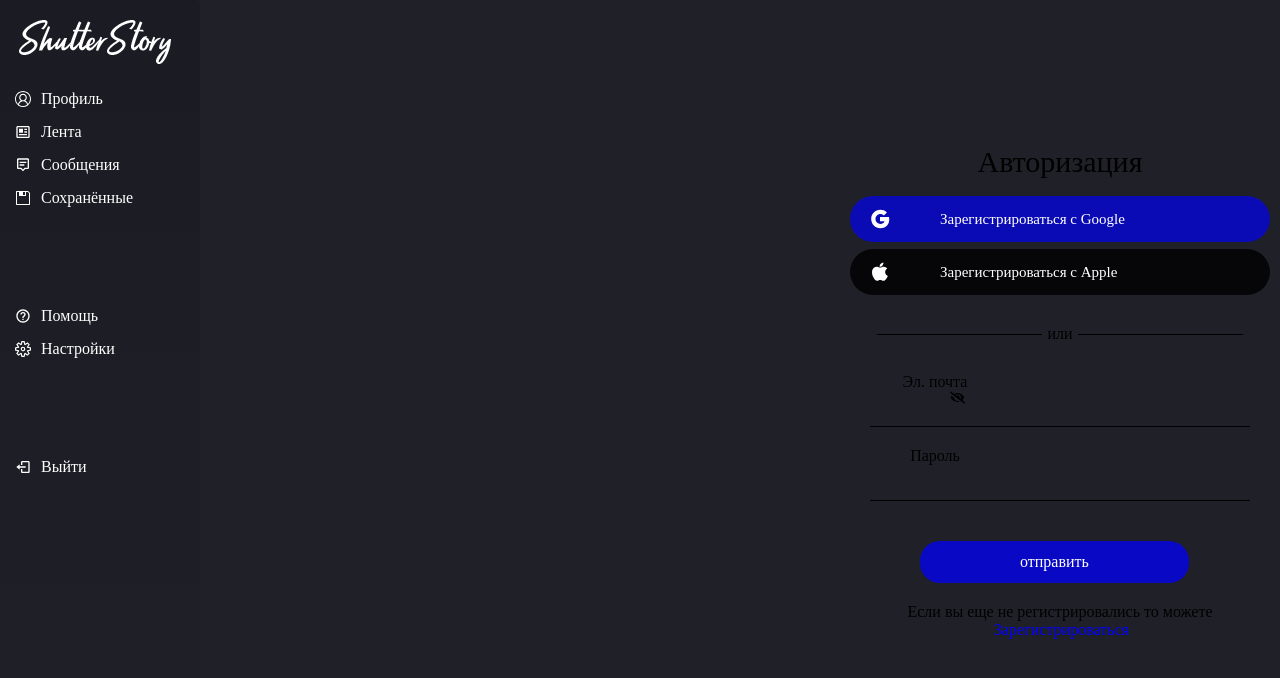
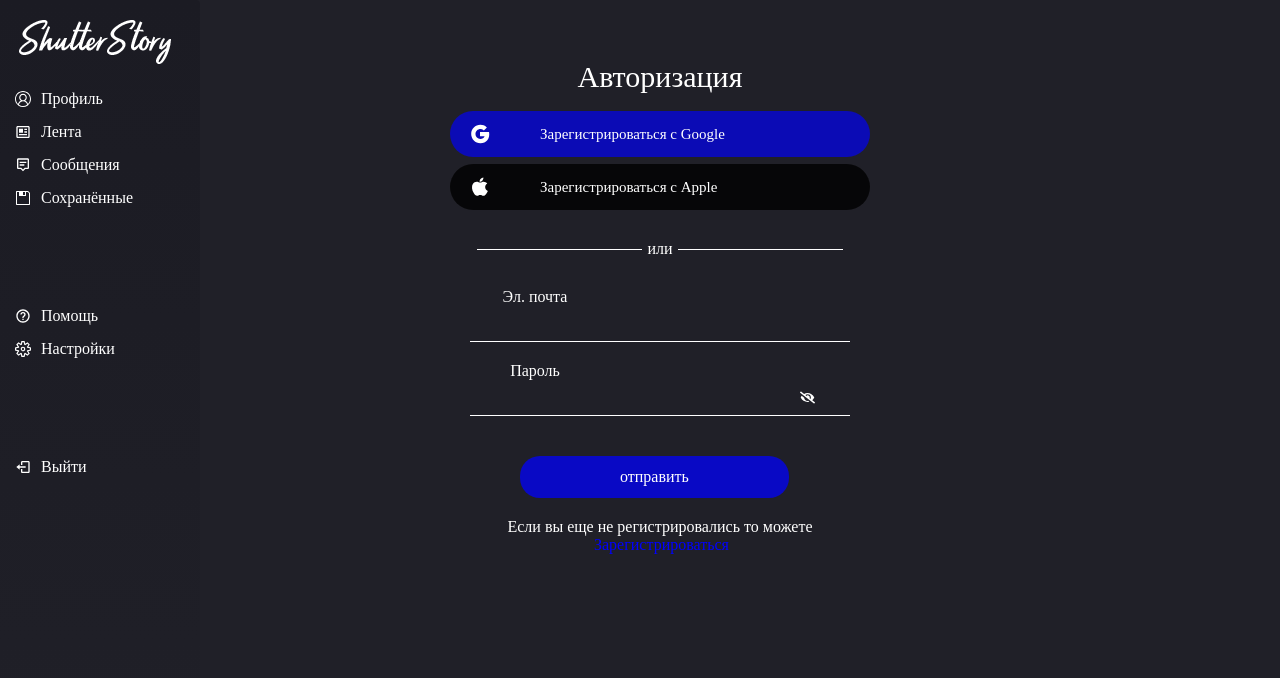
Before and after one commit to BoobekKalmatov/shutter, a React (Create React App) app: page /login in a window 1280 px wide. Shown: the top 678 px of the page. Built offline with nearby package versions, Linux system fonts and the light colour scheme.

Commit message:
merge dev

```diff
--- a/src/components/Login/Login.module.css
+++ b/src/components/Login/Login.module.css
@@ -21,8 +21,8 @@ h1, h2, h3, h4, h5, h6, p, button, div, a, header, main, form, input {
     flex-direction: column;
     justify-content: center;
 
-    margin-left: 600px;
-    margin-top: 35px;
+    margin-left: 200px;
+    margin-top: -50px;
 }
 
 .loginImage {
@@ -33,7 +33,7 @@ h1, h2, h3, h4, h5, h6, p, button, div, a, header, main, form, input {
 .registerComponentTitle {
     margin-top: 10px;
     margin-bottom: 10px;
-    color: black;
+    color: rgb(255, 255, 255);
     font-size: 30px;
 }
 
@@ -152,7 +152,7 @@ h1, h2, h3, h4, h5, h6, p, button, div, a, header, main, form, input {
 }
 
 .blockInputText {
-    color: black;
+    color: rgb(255, 255, 255);
     text-align: left;
     padding-right: 250px;
     margin-top: 10px;
@@ -169,8 +169,8 @@ h1, h2, h3, h4, h5, h6, p, button, div, a, header, main, form, input {
     font-size: 14px;
     position: relative;
     background: none;
-    color: black;
-    border-bottom: 1px solid black;
+    color: rgb(255, 255, 255);
+    border-bottom: 1px solid rgb(255, 255, 255);
 }
 
 .inputRegister::after {
@@ -194,12 +194,12 @@ h1, h2, h3, h4, h5, h6, p, button, div, a, header, main, form, input {
 .orBlockTitle {
     margin-left: 5px;
     margin-right: 5px;
-    color: black;
+    color: rgb(255, 255, 255);
 }
 
 .or {
     width: 165px;
-    border-bottom: 1.4px solid black;
+    border-bottom: 1.4px solid rgb(255, 255, 255);
 }
 
 .eyePasswordRegister {
@@ -207,9 +207,9 @@ h1, h2, h3, h4, h5, h6, p, button, div, a, header, main, form, input {
     width: 15px;
     position: absolute;
     top: 390px;
-    left: 950px;
+    left: 800px;
     background: none;
-    color: black;
+    color: rgb(255, 255, 255);
 }
 
 .eyePasswordConfirm {
@@ -217,9 +217,9 @@ h1, h2, h3, h4, h5, h6, p, button, div, a, header, main, form, input {
     width: 15px;
     position: absolute;
     top: 470px;
-    left: 950px;
+    left: 800px;
     background: none;
-    color: black;
+    color: rgb(255, 255, 255);
 }
 
 .warningsBlock {
@@ -252,5 +252,5 @@ h1, h2, h3, h4, h5, h6, p, button, div, a, header, main, form, input {
 
 .linkInLoginText {
     text-align: center;
-    color: black;
+    color: rgb(255, 255, 255);
 }
```
